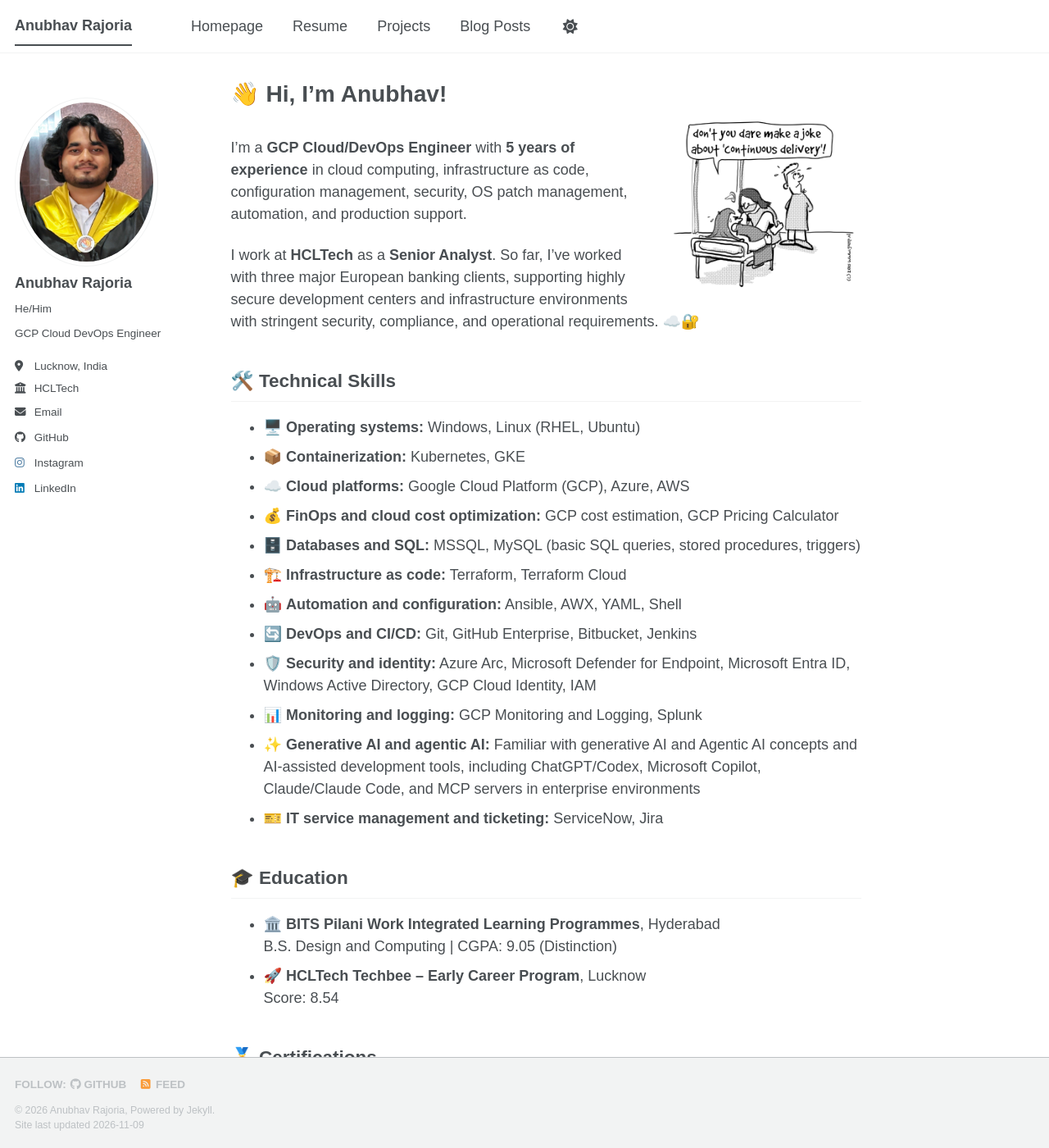
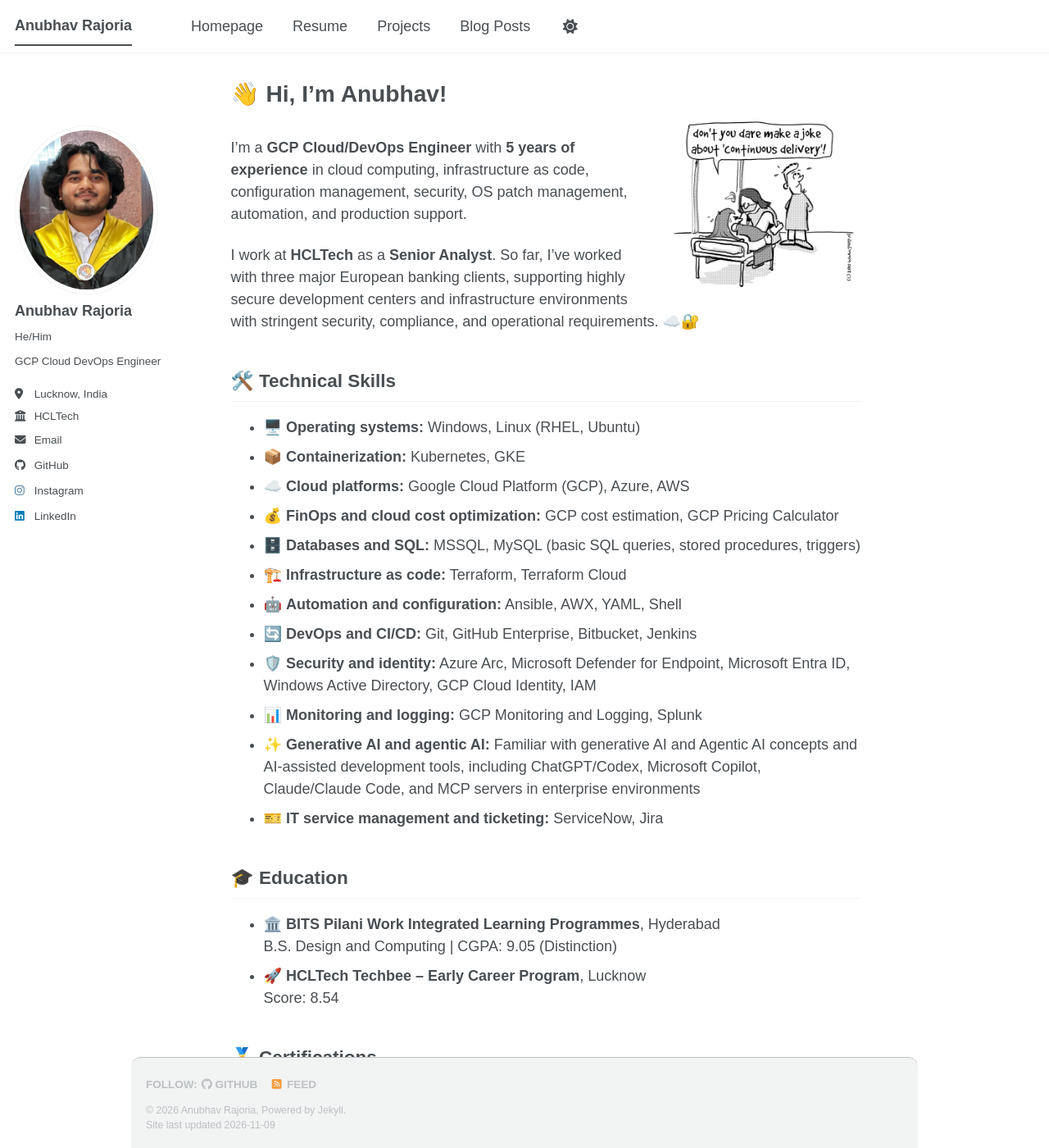
Before and after one commit to anubhavrajoria/anubhavrajoria.github.io, a Jekyll site: the page built from _pages/about.md, in a window 1280 px wide and 1400 px high. Shown: the whole window at 82% size. Built offline with Jekyll 4.4.1, drawn with Linux system fonts in a browser that asks for light colours; some web fonts are replaced; a script bundle is joined from its source files by our own code; a style sheet for code colours, icons or effects is not loaded.

Commit message:
Updated footer, sidebar and homepageimage

```diff
--- a/_pages/about.md
+++ b/_pages/about.md
@@ -7,7 +7,7 @@ redirect_from:
   - /about.html
 ---
 
-<img align="right" width="260" src="/images/meme.png" alt="DevOps meme" />
+<img class="about-meme" align="right" width="260" src="/images/meme.png" alt="DevOps meme" />
 
 I'm a **GCP Cloud/DevOps Engineer** with **5 years of experience** in cloud computing, infrastructure as code, configuration management, security, OS patch management, automation, and production support.
 
--- a/_sass/layout/_footer.scss
+++ b/_sass/layout/_footer.scss
@@ -7,12 +7,14 @@
   background-color: var(--global-footer-bg-color);
   color: var(--global-text-color-light);
 
-  float: left;
-  margin-left: 0;
-  margin-right: 0;
+  float: none;
+  left: 50%;
   margin-top: 3em;
-  width: 100%;
+  width: calc(100% - 2rem);
+  max-width: 960px;
   clear: both;
+  transform: translateX(-50%);
+  border-radius: 12px 12px 0 0;
 
   /* keep footer in normal document flow so custom widgets do not overlap content */
   height: auto;
@@ -62,6 +64,10 @@
   .page__footer {
     position: relative;
     bottom: auto;
+    left: auto;
+    margin: 2em auto 0;
+    transform: none;
+    border-radius: 12px 12px 0 0;
   }
 }
 
--- a/_sass/layout/_sidebar.scss
+++ b/_sass/layout/_sidebar.scss
@@ -18,12 +18,30 @@
   }
 
   @media screen and (min-width: $sidebar-screen-min-width) {
-    // Size the scroll area between the sticky top offset and the viewport bottom.
-    height: auto;
+    // Keep a long profile scrollable within the left sidebar on desktop.
+    top: $masthead-height;
     bottom: 0;
-    overflow-y: auto;               // Add scrollbar if the sidebar is too long
+    height: calc(100vh - #{$masthead-height});
+    overflow-y: auto;
+    overscroll-behavior: contain;
+    scrollbar-width: thin;
+    scrollbar-color: var(--global-dark-border-color) transparent;
     position: fixed;
-    padding-top: $masthead-height;
+    padding-top: 1rem;
+    padding-bottom: 1rem;
+
+    &::-webkit-scrollbar {
+      width: 6px;
+    }
+
+    &::-webkit-scrollbar-thumb {
+      border-radius: 999px;
+      background: var(--global-dark-border-color);
+    }
+
+    &::-webkit-scrollbar-track {
+      background: transparent;
+    }
   }
 
   @include breakpoint($large) {
--- a/_sass/theme/_default_dark.scss
+++ b/_sass/theme/_default_dark.scss
@@ -53,3 +53,9 @@ html[data-theme="dark"] {
     --global-text-color-light           : #f3f3f3;
     --global-thead-color                : #{$background-lighter};
 }
+
+/* Remove the white paper background from the About page meme in dark mode. */
+html[data-theme="dark"] .about-meme {
+    filter: invert(1);
+    mix-blend-mode: screen;
+}
```
